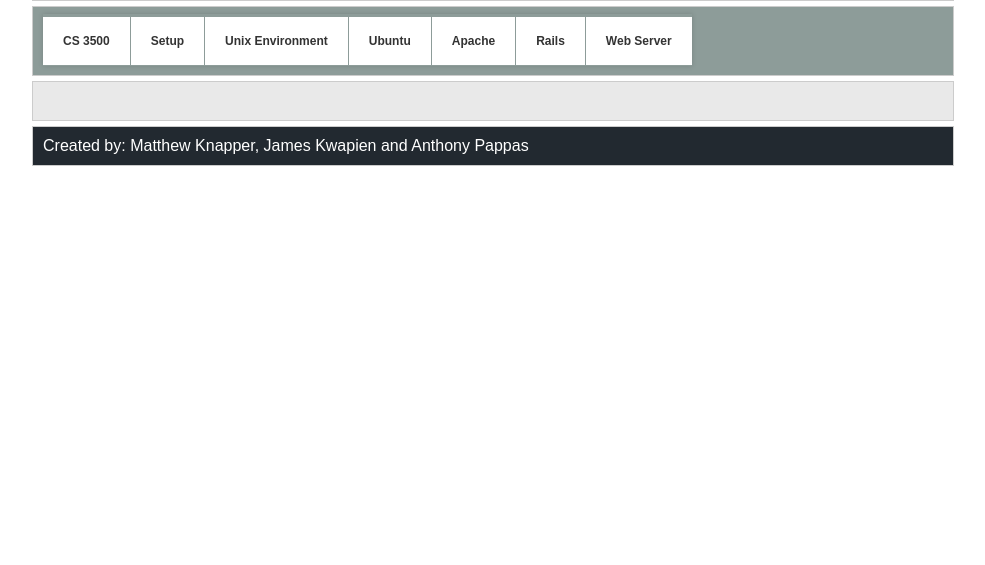
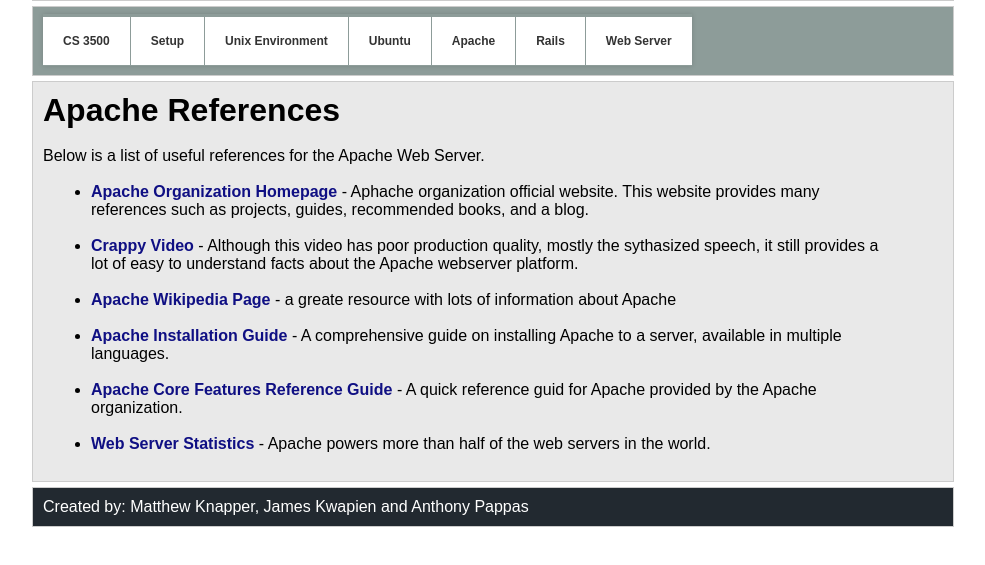
Before and after one commit to jamers17/CS3500, a plain HTML site: page Assignment 1/apache/references.html in a window 1280 px wide. Shown: the part 111-676 px from the top of the page, without its empty margins (147-1132 px from the left). Drawn offline with Linux system fonts and the light colour scheme.

Commit message:
Ruby & Apache Pages

```diff
--- a/Assignment 1/apache/references.html
+++ b/Assignment 1/apache/references.html
@@ -73,11 +73,16 @@
          <!-- Begin Content -->
          <div id="content">
 
-               <h1></h1>
+               <h1>Apache References</h1>
                <br>
-               <p></p>
-
-
+                <p>Below is a list of useful references for  the Apache Web Server.</p><br>
+               <ul>
+                  <li><a href="http://apache.org">Apache Organization Homepage</a>  - Aphache organization official website. This website provides many references such as projects, guides, recommended books, and a blog.</li><br>
+                  <li><a href="https://www.youtube.com/watch?v=glU-qJb1mD8">Crappy Video</a> - Although this video has poor production quality, mostly the sythasized speech, it still provides a lot of easy to understand facts about the Apache webserver platform.</li><br>
+                  <li><a href="http://en.wikipedia.org/wiki/Apache_HTTP_Server">Apache Wikipedia Page</a> - a greate resource with lots of information about Apache</li><br>
+                   <li><a href="http://httpd.apache.org/docs/2.2/install.html">Apache Installation Guide</a> - A comprehensive guide on installing Apache to a server, available in multiple languages.</li><br>
+                  <li><a href="http://httpd.apache.org/docs/2.2/mod/core.html#authname">Apache Core Features Reference Guide</a> - A quick reference guid for Apache provided by the Apache organization.</li><br>
+                   <li><a href="http://w3techs.com/technologies/overview/web_server/all">Web Server Statistics</a> - Apache powers more than half of the web servers in the world.</li><br>
 
 
          </div>
```
Also changed, not shown: Assignment 1/apache/security.html (+6 -5 lines), Assignment 1/ror/references.html (+7 -4 lines), Assignment 1/ror/security.html (+6 -2 lines).
